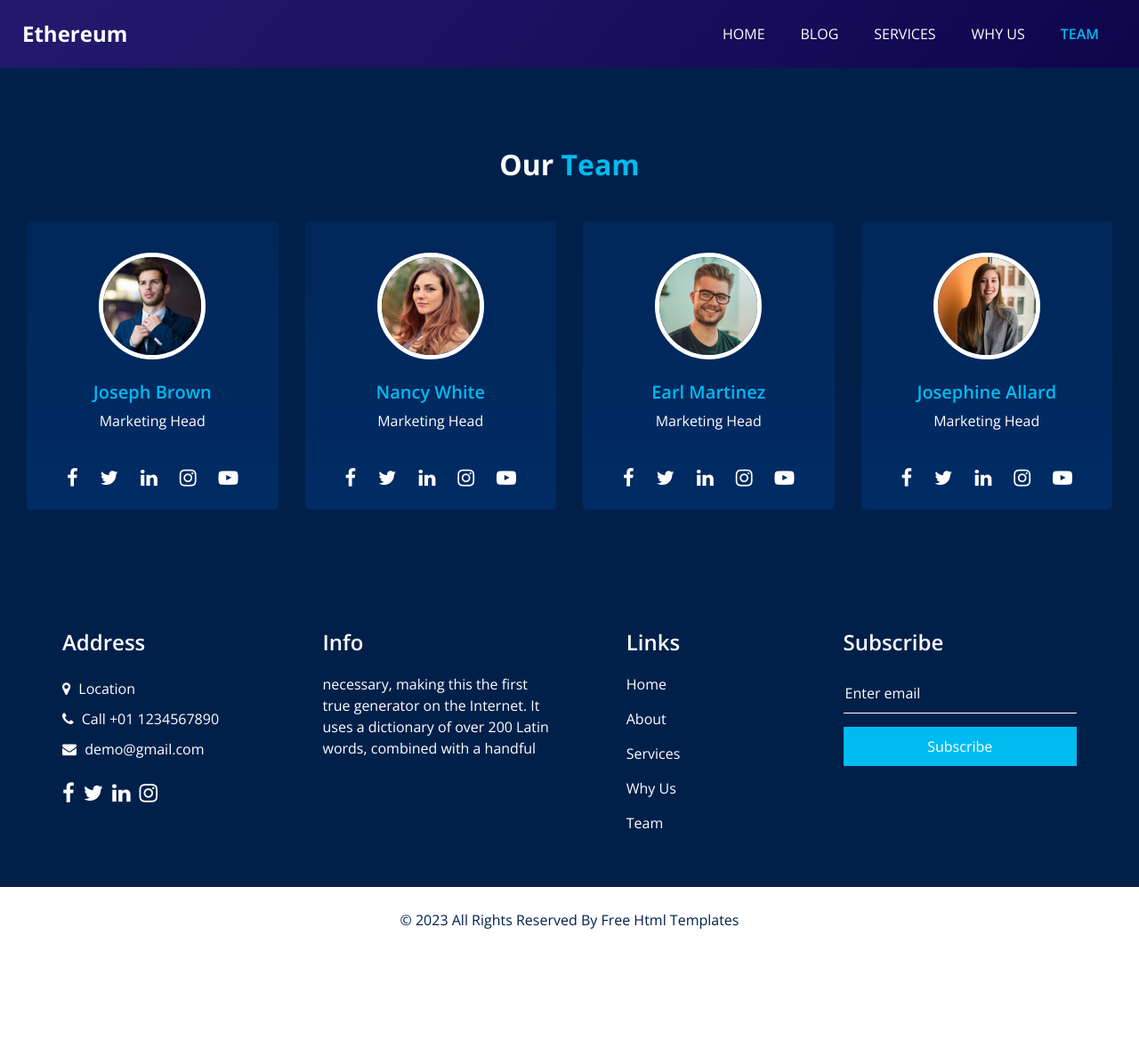
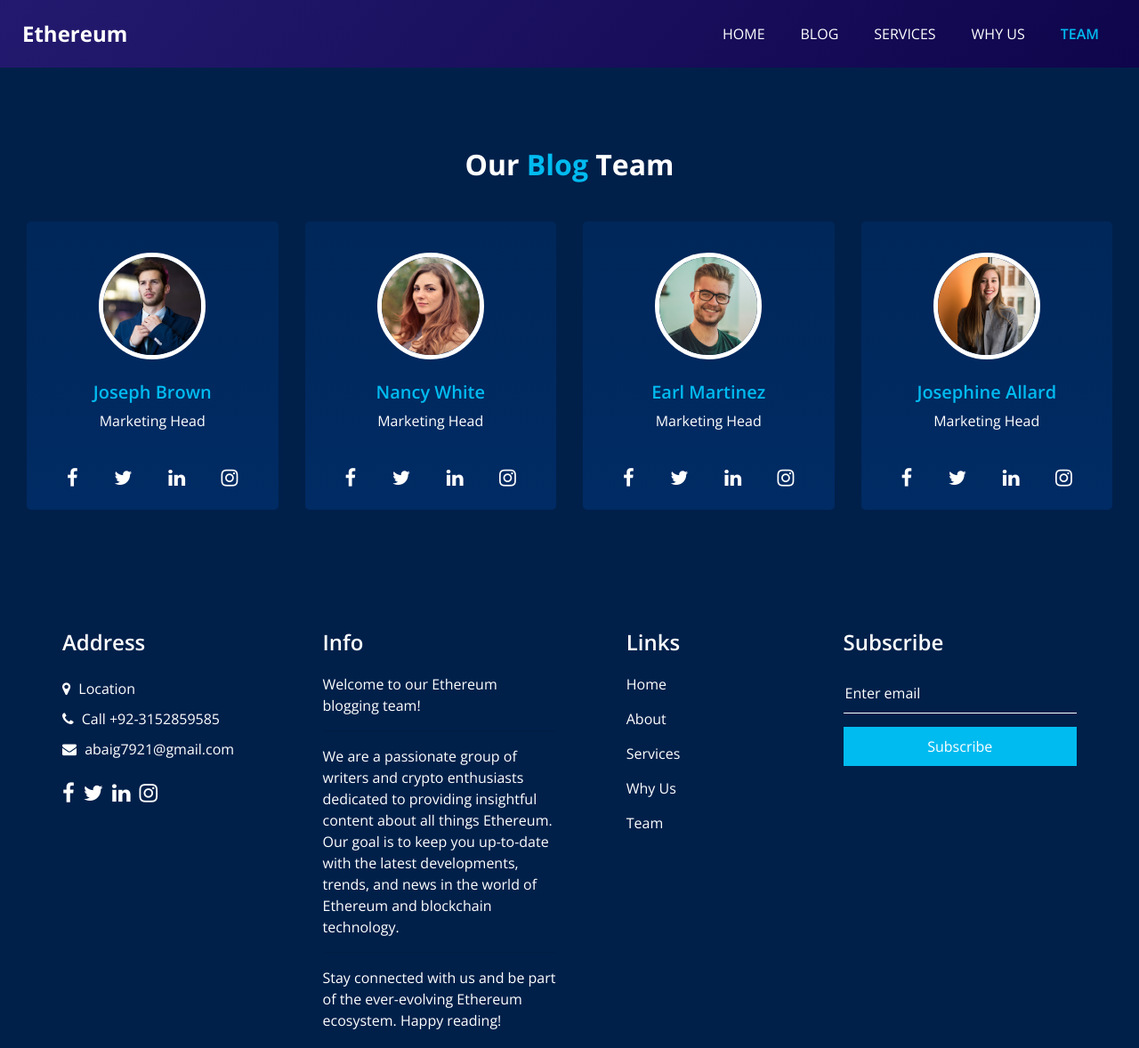
Before and after one commit to MirzaAbdullahBaig/Ethereum, a plain HTML site: page team.html in a window 1280 px wide. Shown: the top 1178 px of the page at 89% size. Before the commit the page ends 1071 px from the top, so only its background shows below. Drawn offline with nearby package versions, Linux system fonts and the light colour scheme; some packages are replaced by stand-ins of ours.

Commit message:
Some changes

```diff
--- a/blog.html
+++ b/blog.html
@@ -11,7 +11,7 @@
   <meta name="keywords" content="" />
   <meta name="description" content="" />
   <meta name="author" content="" />
-  <link rel="shortcut icon" href="images/favicon.png" type="">
+  <link rel="shortcut icon" href="images/favicon2.png" type="">
 
   <title> Ethereum </title>
 
@@ -137,37 +137,37 @@
               Address
             </h4>
             <div class="contact_link_box">
-              <a href="">
+              <a href="https://goo.gl/maps/YDXn6fNkSev18a8ZA" target="_blank">
                 <i class="fa fa-map-marker" aria-hidden="true"></i>
                 <span>
                   Location
                 </span>
               </a>
-              <a href="">
+              <a href="tel:+923152859585">
                 <i class="fa fa-phone" aria-hidden="true"></i>
                 <span>
-                  Call +01 1234567890
+                  Call +92-3152859585
                 </span>
               </a>
-              <a href="">
+              <a href="mailto:abaig7921@gmail.com" target="_blank">
                 <i class="fa fa-envelope" aria-hidden="true"></i>
                 <span>
-                  demo@gmail.com
+                  abaig7921@gmail.com
                 </span>
               </a>
             </div>
           </div>
           <div class="info_social">
-            <a href="">
+            <a href="https://www.facebook.com/MirzaAbdullahBaig0" target="_blank">
               <i class="fa fa-facebook" aria-hidden="true"></i>
             </a>
-            <a href="">
+            <a href="https://twitter.com/_Abdullah_baig" target="_blank">
               <i class="fa fa-twitter" aria-hidden="true"></i>
             </a>
-            <a href="">
+            <a href="https://www.linkedin.com/in/mirzaabdullahbaig0/" target="_blank">
               <i class="fa fa-linkedin" aria-hidden="true"></i>
             </a>
-            <a href="">
+            <a href="https://www.instagram.com/mirza__abdullah__baig/" target="_blank">
               <i class="fa fa-instagram" aria-hidden="true"></i>
             </a>
           </div>
@@ -178,7 +178,10 @@
               Info
             </h4>
             <p>
-              necessary, making this the first true generator on the Internet. It uses a dictionary of over 200 Latin words, combined with a handful
+              Welcome to our Ethereum blogging team!
+              <hr>
+              We are a passionate group of writers and crypto enthusiasts dedicated to providing insightful content about all things Ethereum. Our goal is to keep you up-to-date with the latest developments, trends, and news in the world of Ethereum and blockchain technology. <hr>
+              Stay connected with us and be part of the ever-evolving Ethereum ecosystem. Happy reading!
             </p>
           </div>
         </div>
@@ -228,7 +231,7 @@
     <div class="container">
       <p>
         &copy; <span id="displayYear"></span> All Rights Reserved By
-        <a href="https://html.design/">Free Html Templates</a>
+        <a href="https://www.linkedin.com/in/mirzaabdullahbaig0/" target="_blank">Mirza Abdullah Baig</a>
       </p>
     </div>
   </section>
--- a/team.html
+++ b/team.html
@@ -11,7 +11,7 @@
   <meta name="keywords" content="" />
   <meta name="description" content="" />
   <meta name="author" content="" />
-  <link rel="shortcut icon" href="images/favicon.png" type="">
+  <link rel="shortcut icon" href="images/favicon2.png" type="">
 
   <title> Ethereum </title>
 
@@ -88,7 +88,7 @@
     <div class="container-fluid">
       <div class="heading_container heading_center">
         <h2 class="">
-          Our <span> Team</span>
+          Our <span> Blog</span> Team
         </h2>
       </div>
 
@@ -120,9 +120,6 @@
                 <a href="#">
                   <i class="fa fa-instagram" aria-hidden="true"></i>
                 </a>
-                <a href="#">
-                  <i class="fa fa-youtube-play" aria-hidden="true"></i>
-                </a>
               </div>
             </div>
           </div>
@@ -151,9 +148,6 @@
                 </a>
                 <a href="#">
                   <i class="fa fa-instagram" aria-hidden="true"></i>
-                </a>
-                <a href="#">
-                  <i class="fa fa-youtube-play" aria-hidden="true"></i>
                 </a>
               </div>
             </div>
@@ -184,9 +178,6 @@
                 <a href="#">
                   <i class="fa fa-instagram" aria-hidden="true"></i>
                 </a>
-                <a href="#">
-                  <i class="fa fa-youtube-play" aria-hidden="true"></i>
-                </a>
               </div>
             </div>
           </div>
@@ -216,9 +207,6 @@
                 <a href="#">
                   <i class="fa fa-instagram" aria-hidden="true"></i>
                 </a>
-                <a href="#">
-                  <i class="fa fa-youtube-play" aria-hidden="true"></i>
-                </a>
               </div>
             </div>
           </div>
@@ -239,37 +227,37 @@
               Address
             </h4>
             <div class="contact_link_box">
-              <a href="">
+              <a href="https://goo.gl/maps/YDXn6fNkSev18a8ZA" target="_blank">
                 <i class="fa fa-map-marker" aria-hidden="true"></i>
                 <span>
                   Location
                 </span>
               </a>
-              <a href="">
+              <a href="tel:+923152859585">
                 <i class="fa fa-phone" aria-hidden="true"></i>
                 <span>
-                  Call +01 1234567890
+                  Call +92-3152859585
                 </span>
               </a>
-              <a href="">
+              <a href="mailto:abaig7921@gmail.com" target="_blank">
                 <i class="fa fa-envelope" aria-hidden="true"></i>
                 <span>
-                  demo@gmail.com
+                  abaig7921@gmail.com
                 </span>
               </a>
             </div>
           </div>
           <div class="info_social">
-            <a href="">
+            <a href="https://www.facebook.com/MirzaAbdullahBaig0" target="_blank">
               <i class="fa fa-facebook" aria-hidden="true"></i>
             </a>
-            <a href="">
+            <a href="https://twitter.com/_Abdullah_baig" target="_blank">
               <i class="fa fa-twitter" aria-hidden="true"></i>
             </a>
-            <a href="">
+            <a href="https://www.linkedin.com/in/mirzaabdullahbaig0/" target="_blank">
               <i class="fa fa-linkedin" aria-hidden="true"></i>
             </a>
-            <a href="">
+            <a href="https://www.instagram.com/mirza__abdullah__baig/" target="_blank">
               <i class="fa fa-instagram" aria-hidden="true"></i>
             </a>
           </div>
@@ -280,7 +268,10 @@
               Info
             </h4>
             <p>
-              necessary, making this the first true generator on the Internet. It uses a dictionary of over 200 Latin words, combined with a handful
+              Welcome to our Ethereum blogging team!
+              <hr>
+              We are a passionate group of writers and crypto enthusiasts dedicated to providing insightful content about all things Ethereum. Our goal is to keep you up-to-date with the latest developments, trends, and news in the world of Ethereum and blockchain technology. <hr>
+              Stay connected with us and be part of the ever-evolving Ethereum ecosystem. Happy reading!
             </p>
           </div>
         </div>
@@ -330,7 +321,7 @@
     <div class="container">
       <p>
         &copy; <span id="displayYear"></span> All Rights Reserved By
-        <a href="https://html.design/">Free Html Templates</a>
+        <a href="https://www.linkedin.com/in/mirzaabdullahbaig0/" target="_blank">Mirza Abdullah Baig</a>
       </p>
     </div>
   </section>
```
Also changed, not shown: index.html (+15 -13 lines), service.html (+15 -12 lines), why.html (+15 -12 lines).
